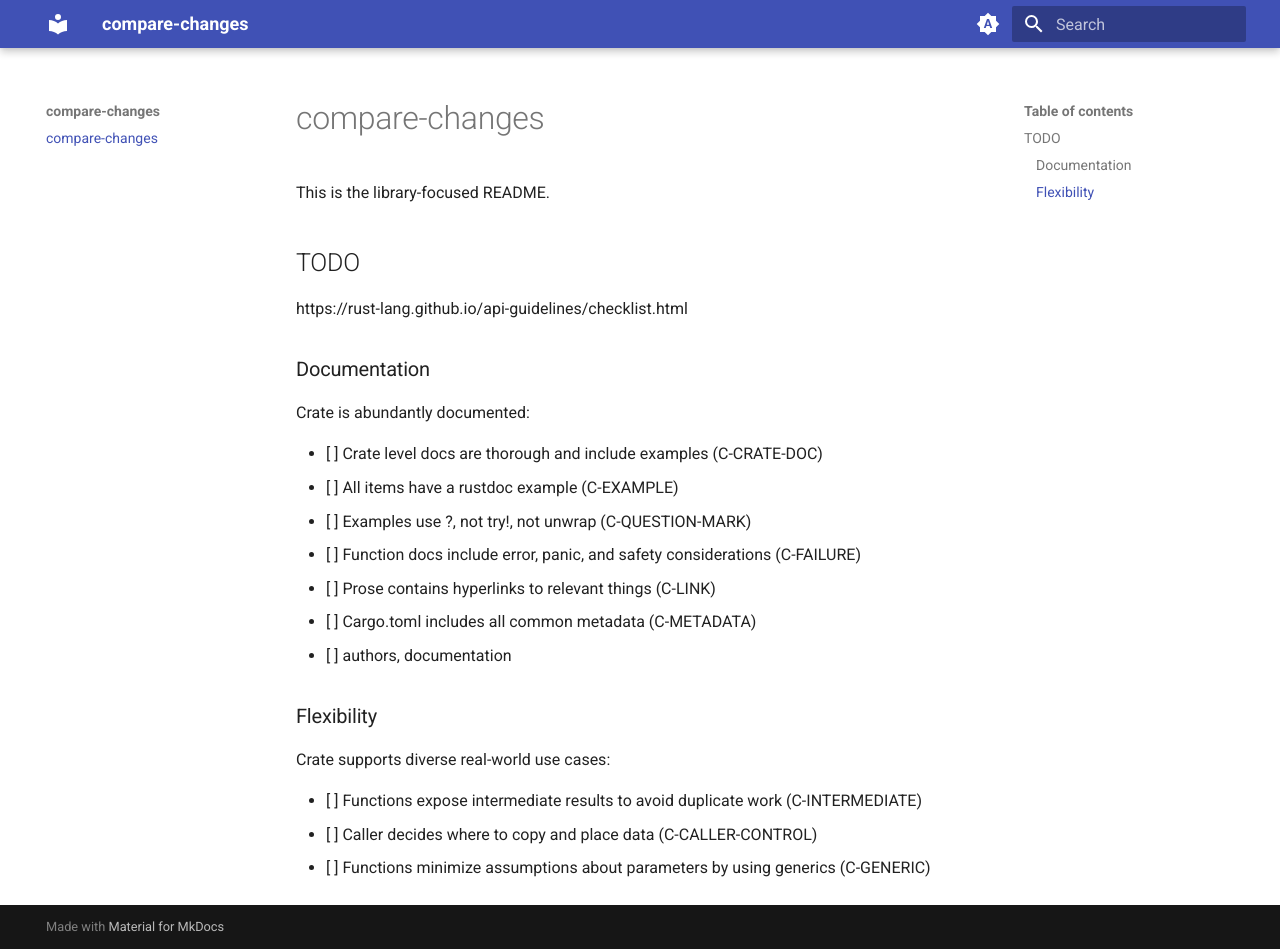
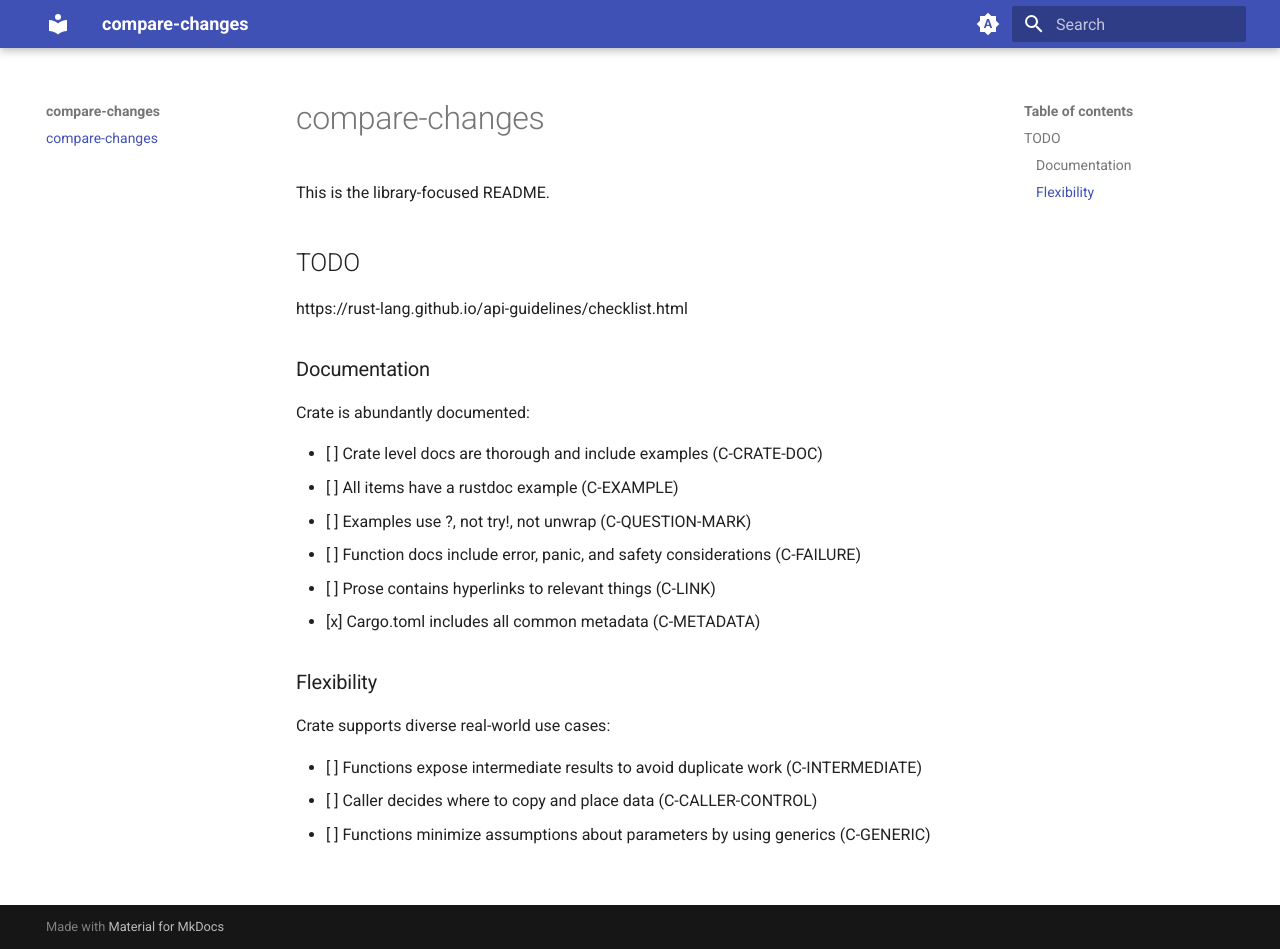
Before and after one commit to anttiharju/compare-changes, an MkDocs documentation site: the page built from docs/README.md, in a window 1280 px wide and 949 px high. Built offline with MkDocs 1.6.1 and Material for MkDocs 9.7.7, drawn with Linux system fonts in a browser that asks for light colours.

Commit message:
Authors is deprecated and documentation is handled by docs.rs

```diff
--- a/docs/README.md
+++ b/docs/README.md
@@ -15,8 +15,7 @@ Crate is abundantly documented:
 - [ ] Examples use ?, not try!, not unwrap (C-QUESTION-MARK)
 - [ ] Function docs include error, panic, and safety considerations (C-FAILURE)
 - [ ] Prose contains hyperlinks to relevant things (C-LINK)
-- [ ] Cargo.toml includes all common metadata (C-METADATA)
-  - [ ] authors, documentation
+- [x] Cargo.toml includes all common metadata (C-METADATA)
 
 ### Flexibility
 
```
